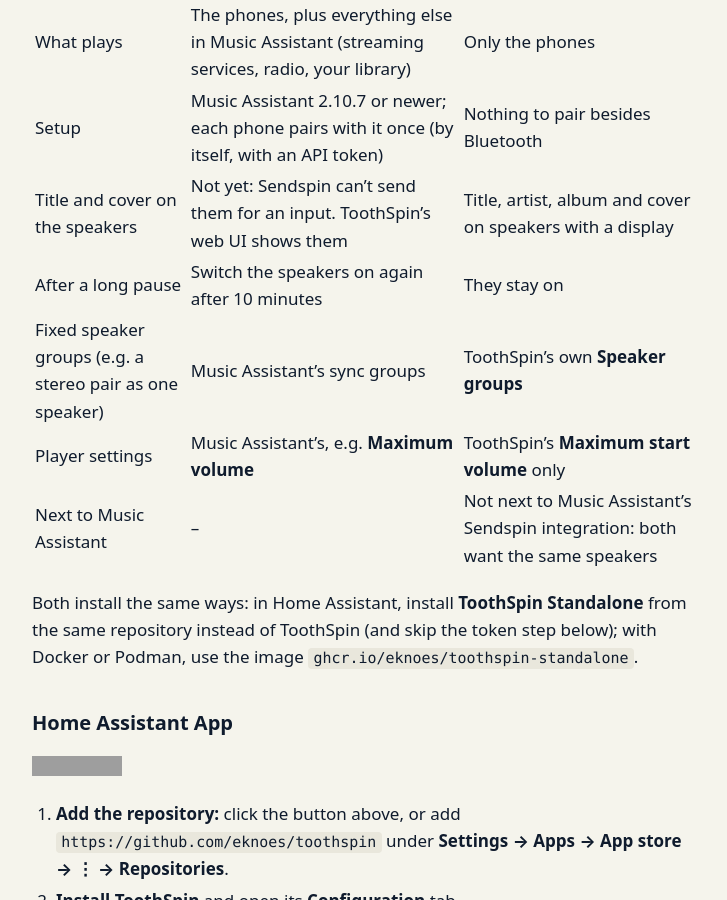
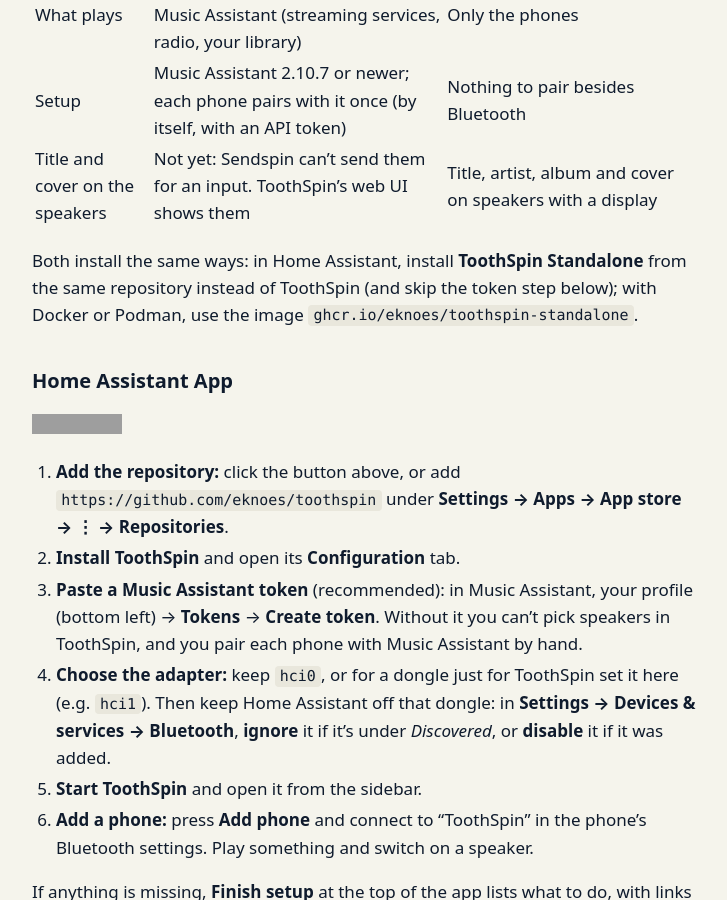
Before and after one commit to eknoes/toothspin, a Jekyll site: the page built from docs/install.md, in a window 1280 px wide and 900 px high, scrolled down 854 px. Shown: the whole window, without its empty margins (276-1003 px from the left). Built offline with Jekyll 4.4.1, drawn with Linux system fonts in a browser that asks for light colours; grey boxes are pictures that could not be loaded.

Commit message:
docs: shorter comparison
Co-Authored-By: Claude Opus 5.5 <noreply@anthropic.com>

```diff
--- a/docs/install.md
+++ b/docs/install.md
@@ -28,10 +28,6 @@ Assistant, version **2.10.7 or newer**.
 | What plays | The phones, plus everything else in Music Assistant (streaming services, radio, your library) | Only the phones |
 | Setup | Music Assistant 2.10.7 or newer; each phone pairs with it once (by itself, with an API token) | Nothing to pair besides Bluetooth |
 | Title and cover on the speakers | Not yet: Sendspin can't send them for an input. ToothSpin's web UI shows them | Title, artist, album and cover on speakers with a display |
-| After a long pause | Switch the speakers on again after 10 minutes | They stay on |
-| Fixed speaker groups (e.g. a stereo pair as one speaker) | Music Assistant's sync groups | ToothSpin's own **Speaker groups** |
-| Player settings | Music Assistant's, e.g. **Maximum volume** | ToothSpin's **Maximum start volume** only |
-| Next to Music Assistant | – | Not next to Music Assistant's Sendspin integration: both want the same speakers |
 
 Both install the same ways: in Home Assistant, install **ToothSpin
 Standalone** from the same repository instead of ToothSpin (and skip the
```
Also changed, not shown: README.md.
